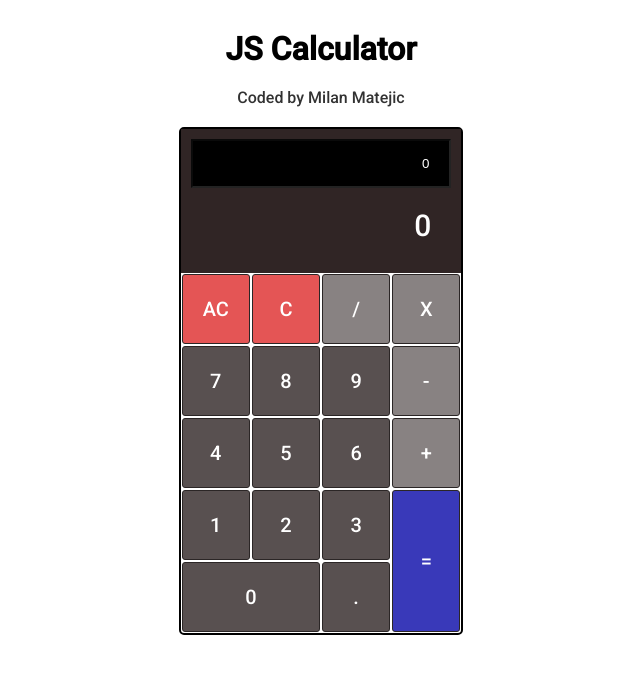
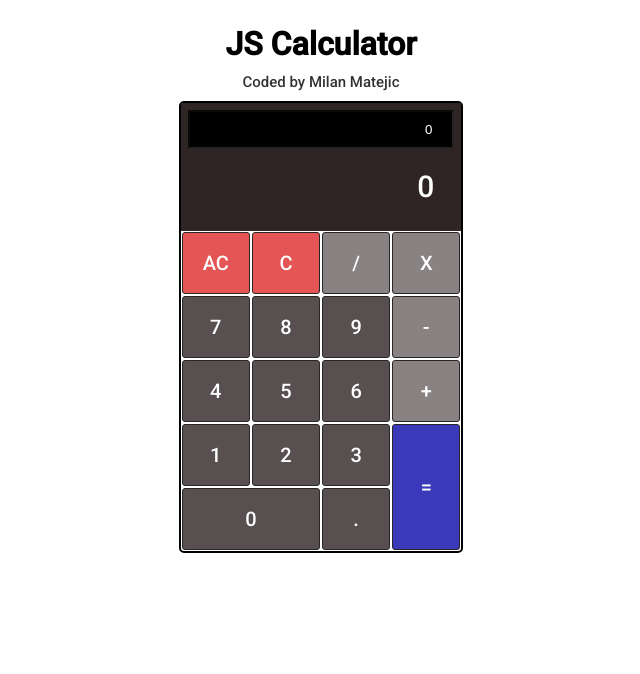
Before and after one commit to Mateja3m/js-calculator, a plain HTML site: page index.html in a window 1280 px wide. Shown: the whole page, without its empty margins (319-959 px from the left). Drawn offline with nearby package versions, Linux system fonts and the light colour scheme.

Commit message:
fix style mistakes

```diff
--- a/style.css
+++ b/style.css
@@ -23,8 +23,8 @@ html, body {
   flex-direction: column;
 }
 h1 {
-  margin-top: 20px;
-  padding-bottom: 20px;
+  margin-top: 15px;
+  padding-bottom: 10px;
 }
 
 .grid {
@@ -69,14 +69,14 @@ h1 {
   background-color: rgb(48, 37, 37);
   color: white;
   font-size: 20px;
-  padding:10px;
+  padding:7px;
 
 }
 
 .dis input {
   width: 100%;
   color: white;
-  padding: 15px 20px;
+  padding: 10px 20px;
   text-align: right;
   background-color: black;
 }
@@ -116,9 +116,9 @@ input::placeholder {
 }
 
 .person {
-  font-size: 15;
+  font-size: 15px;
   text-align: center;
-  padding-bottom: 20px;
+  padding-bottom: 10px;
   opacity: 0.8;
   font-weight: lighter;
 }
```
